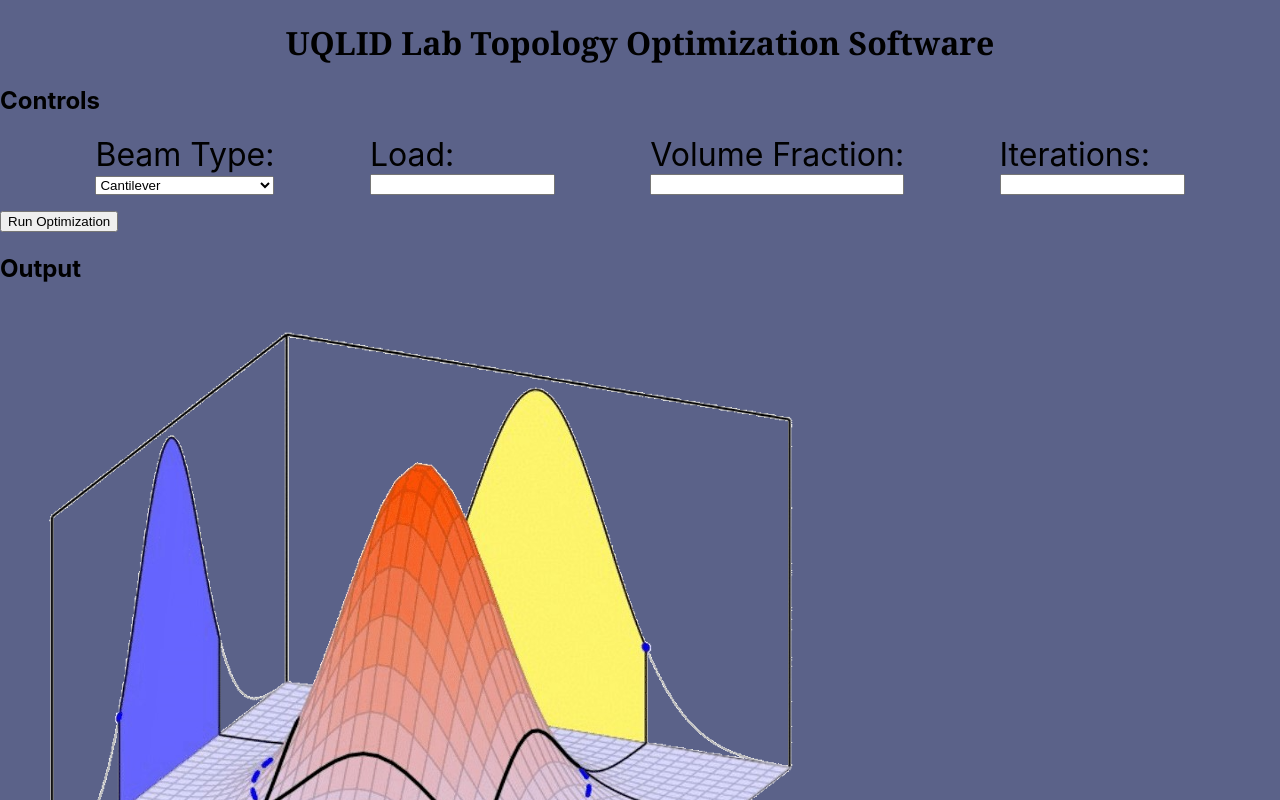
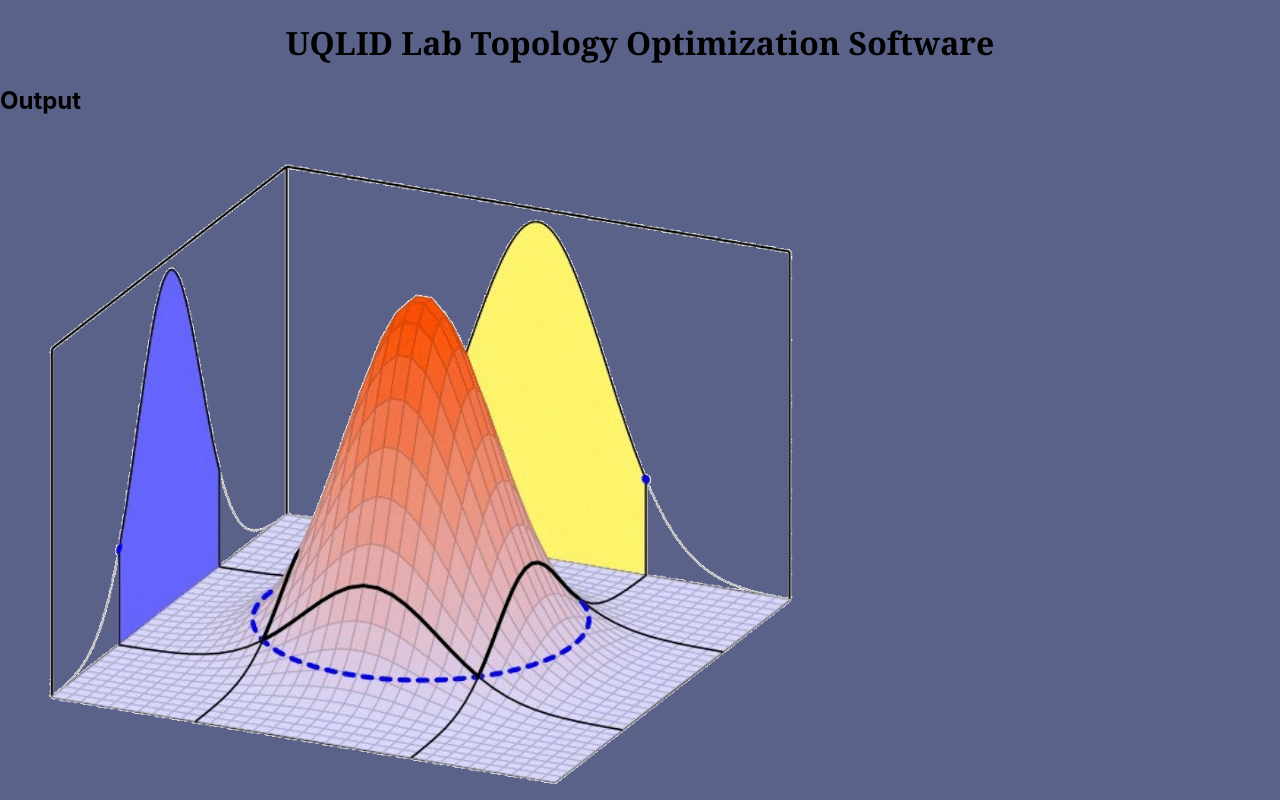
Before and after one commit to AlonsoTheDopest/top-opt-app, a React (Create React App) app: page / in a window 1280 px wide. Shown: the top 800 px of the page. Built offline with nearby package versions, Linux system fonts and the light colour scheme.

Commit message:
Update App.js

```diff
--- a/src/App.js
+++ b/src/App.js
@@ -7,8 +7,8 @@ function App() {
   return (
     <>
       <Header />
+      <Output />
       <Controls />
-      <Output />
     </>
   );
 }
```
